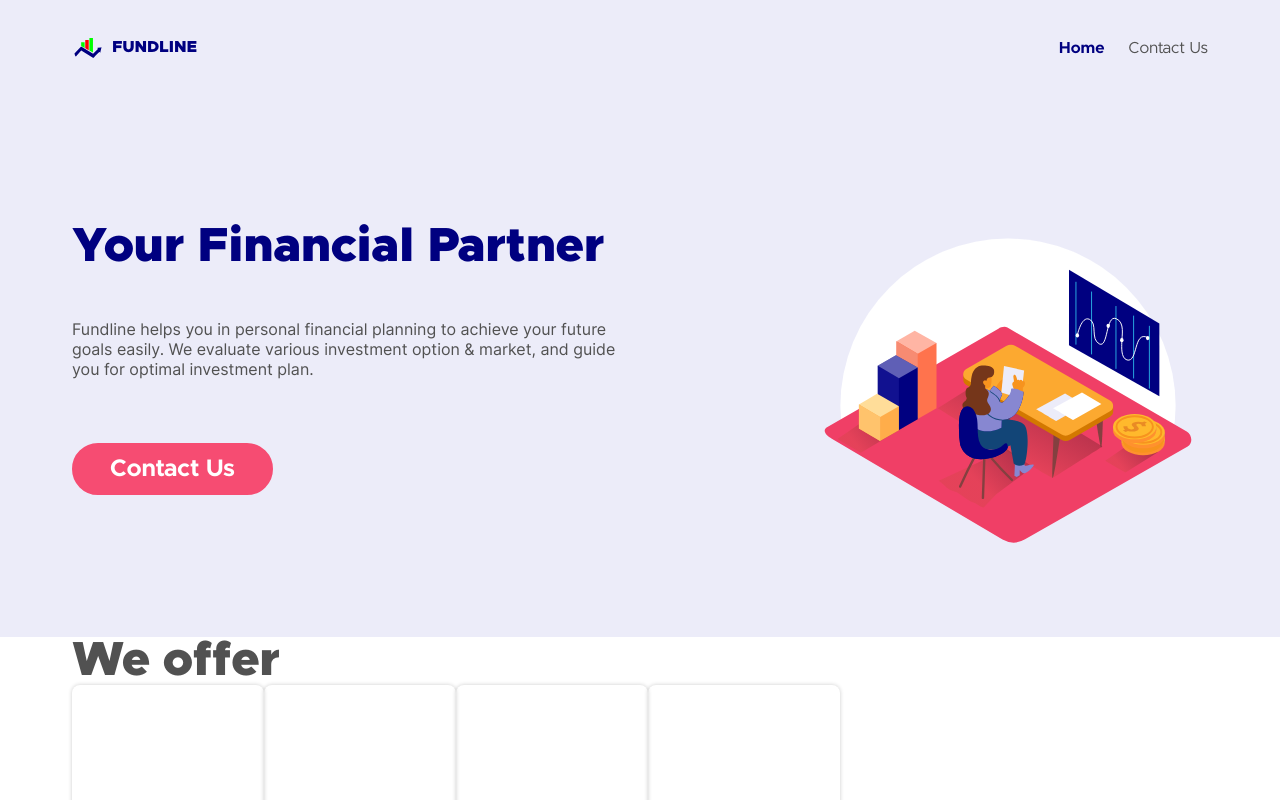
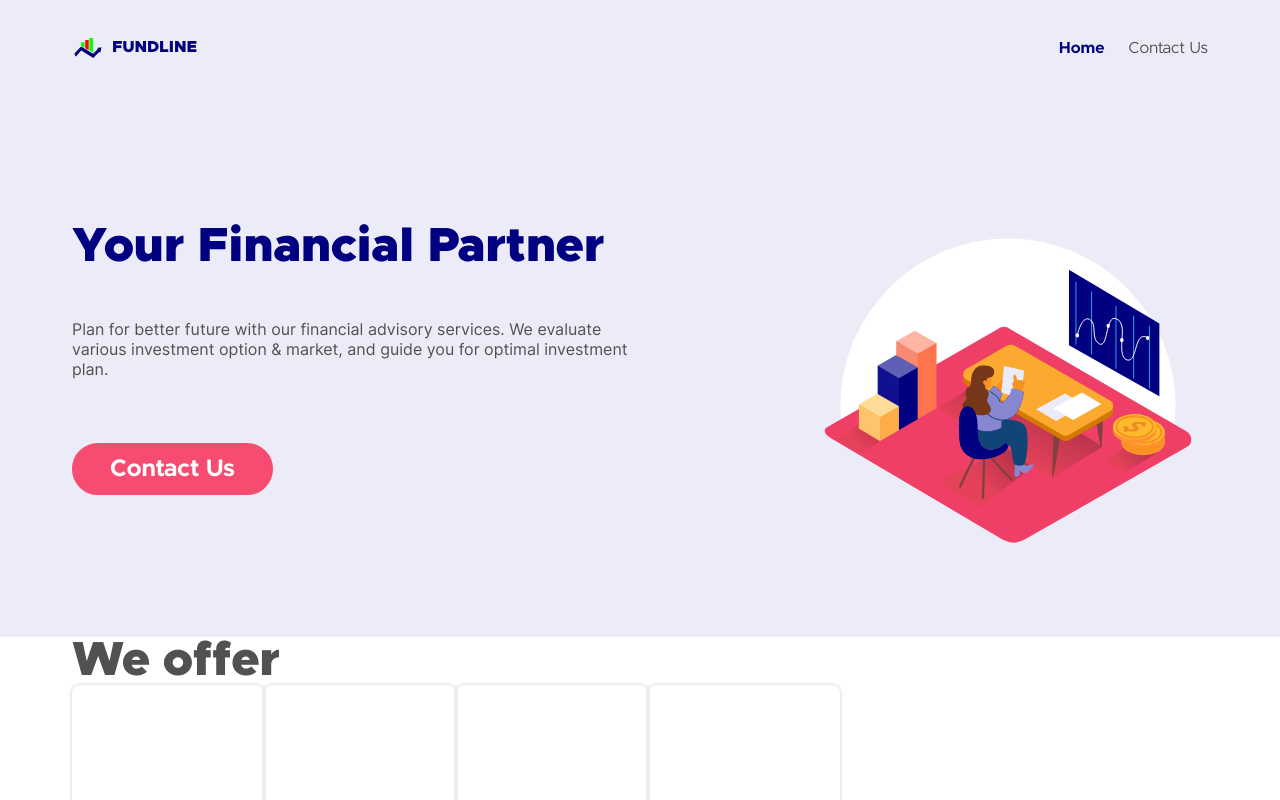
Before and after one commit to FUNDLINE/FUNDLINE-website, an Angular app: page /home in a window 1280 px wide. Shown: the top 800 px of the page. Built offline with nearby package versions, Linux system fonts and the light colour scheme.

Commit message:
Update home.component.html

```diff
--- a/src/app/home/home.component.html
+++ b/src/app/home/home.component.html
@@ -5,7 +5,7 @@
   <div container="true">
     <div class="hero-text-container">
       <h1 class="hero-title">Your Financial Partner</h1>
-      <p class="hero-text">Fundline helps you in personal financial planning to achieve your future goals easily. We evaluate
+      <p class="hero-text">Plan for better future with our financial advisory services. We evaluate
         various investment option & market, and guide you for optimal investment plan.</p>
       <button class="button-dark hero-button" routerLink="../contact-us">Contact Us</button>
     </div>
```
